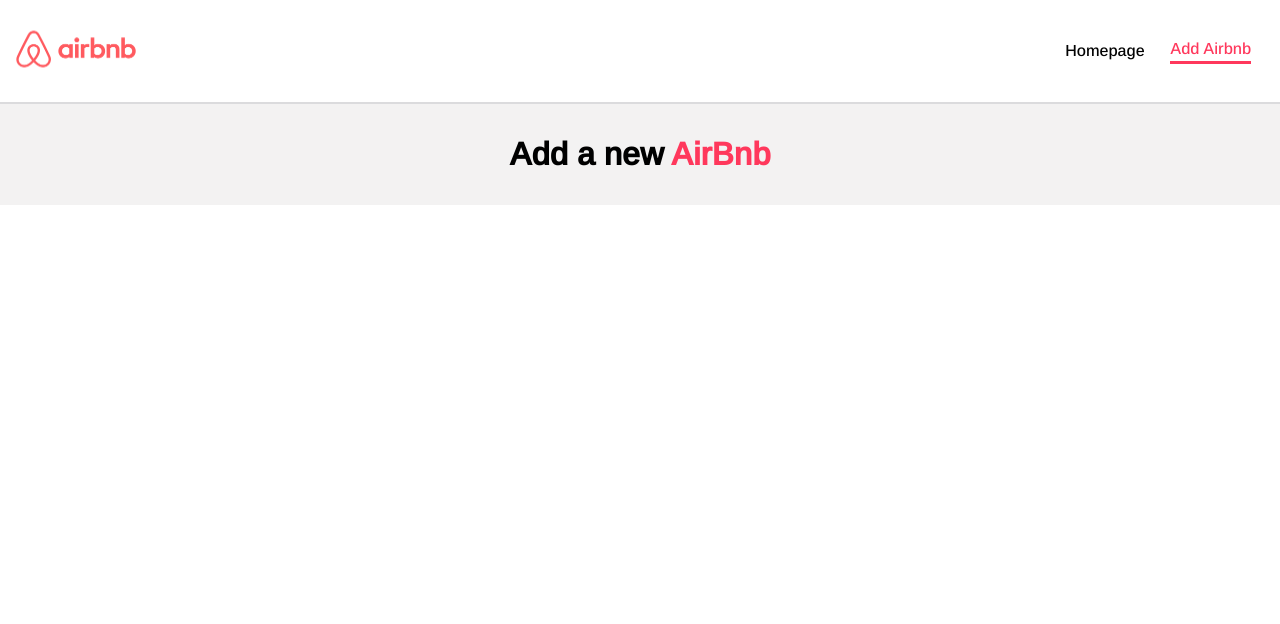
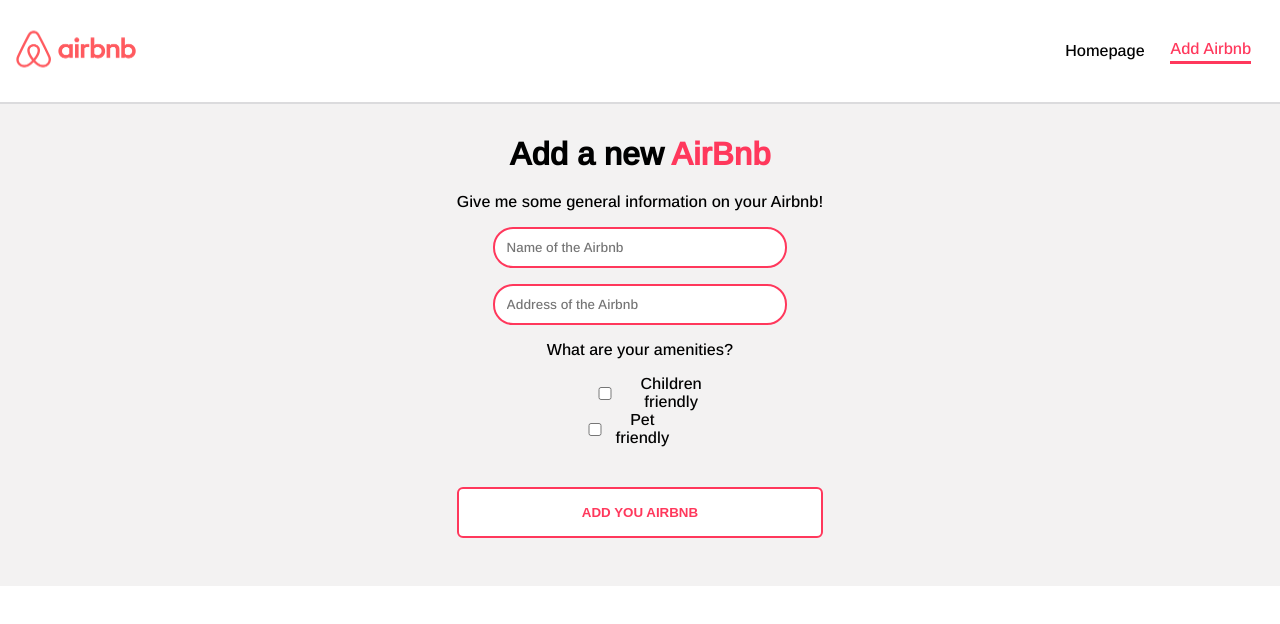
Before and after one commit to AlessioLucciola/airbnb-price-predictor, a React (Create React App) app in the folder model_testing_web_app/frontend/: page /add-new in a window 1280 px wide. Shown: the top 624 px of the page. Built offline with nearby package versions, Linux system fonts and the light colour scheme.

Commit message:
Frontend updated

```diff
--- a/model_testing_web_app/frontend/src/pages/AddAirbnb/AddAirbnb.jsx
+++ b/model_testing_web_app/frontend/src/pages/AddAirbnb/AddAirbnb.jsx
@@ -1,61 +1,112 @@
 import React, { useState } from 'react';
-import { Link } from 'react-router-dom';
+import axios from 'axios';
 
+import { Popup } from '../../components';
 import './AddAirbnb.scss';
 
 function AddAirbnb() {
-    const [formValues, setFormValues] = useState({ name: '', surname: '', email: '', phone: '', request: '', captcha: '' });
-    const [focused, setFocused] = useState({ name: false, surname: false, email: false, phone: false, request: false, captcha: false });
+  const [formValues, setFormValues] = useState({ name: '', address: '' });
   const [popup, setPopup] = useState({trigger: false, title: '', description: ''});
-    const [loading, setLoading] = useState(0);
+  const [loading, setLoading] = useState(true);
 
-    const inputs = [
-        {
+  const inputs = {
+    name: {
       id: 'i1',
       name: 'name',
       type: 'text',
-          placeholder: 'Nome*',
+      placeholder: 'Name of the Airbnb',
       label: 'name',
-          errormessage: 'The name field can\'nt be empty!',
       required: true,
-          focused: false
+      focused: false,
     },
+    address: {
+      id: 'i2',
+      name: 'address',
+      type: 'text',
+      placeholder: 'Address of the Airbnb',
+      label: 'address',
+      required: true,
+      focused: false,
+    }
+  }
+
+  const handleSubmit = async (e) => {
+    e.preventDefault();
+    setLoading(true);
+
+    let formData = {
+      name: formValues['name'],
+      surname: formValues['surname'],
+      email: formValues['email'],
+      phone: formValues['phone'],
+      request: formValues['request'],
+      captcha: formValues['captcha']
+    }
+
+    if (formValues.captcha === '') {
+      setPopup({'trigger': true, 'title': 'Si è verificato un errore!', 'description': 'Per continuare devi completare il ReCaptcha'});
+    } else {
+      axios.post('api/sendMail.php', formData)
+      .then(function (response) {
+          if (response.status === 200)
           {
-          id: 'i2',
-          name: 'surname',
-          type: 'text',
-          placeholder: 'Cognome*',
-          label: 'surname',
-          errormessage: 'The surname field can\'t be empty',
-          required: true
-        },
-        {
-          id: 'i3',
-          name: 'email',
-          type: 'text',
-          placeholder: 'Email*',
-          label: 'email',
-          errormessage: 'Inserire un indirizzo email valido!',
-          pattern: '^[a-zA-Z0-9]+@(?:[a-zA-Z0-9.])+[.]+[?:A-Za-z]+$',
-          required: true
-        },
-        {
-          id: 'i4',
-          name: 'phone',
-          type: 'text',
-          placeholder: 'Telefono*',
-          label: 'phone',
-          errormessage: 'Inserire un numero di telefono valido!',
-          pattern: '^(?:[+]?)(?:[0-9] ?){6,14}[0-9]$',
-          required: true
-        },
-      ]
+            setPopup({'trigger': true, 'title': 'Richiesta Inviata!', 'description': response.data.message});
+            setLoading(false);
+            //removeValueFromFields();
+          } else if (response.status === 500) {
+            setPopup({'trigger': true, 'title': 'Si è verificato un errore!', 'description': response.data.message});
+            setLoading(false);
+          } else if (response.status === 401) {
+            setPopup({'trigger': true, 'title': 'Si è verificato un errore!', 'description': response.data.message});
+            setLoading(false);
+          } else {
+            setPopup({'trigger': true, 'title': 'Si è verificato un errore!', 'description': response.data.message});
+            setLoading(false);
+          }
+      })
+      .catch(function (error) {
+          setPopup({'trigger': true, 'title': 'Si è verificato un errore!', 'description': 'Si è verificato un errore interno al server. Contattaci telefonicamente per risolvere il problema.'});
+          setLoading(false);
+      });
+    }
+  }
+
+  const onChange = (e) => {
+    setFormValues({...formValues, [e.target.name]: e.target.value})
+  };
+
+  const closePopup = () => {
+    setPopup({...popup, 'trigger': false});
+  }
 
   return (
     <div>
-            <div className='app__homepage app__container'>
+      <div className='app__new app__container'>
       <h1>Add a new <span className='app__homepage-title-primary-color'>AirBnb</span></h1>
+        <form className='app__new-form' onSubmit={handleSubmit}>
+          <div className='app__new-form-inputs'>
+            Give me some general information on your Airbnb!
+            <input {...inputs.name} value={formValues[inputs.name.name]} onChange={onChange} />
+            <input {...inputs.address} value={formValues[inputs.address.name]} onChange={onChange} />
+            What are your amenities?
+            <div className='app__new-form-inputs-checkboxes'>
+              <span>
+                <input type="checkbox" id="vehicle1" name="vehicle1" value="Bike" />
+                <label>Children friendly</label>
+              </span>
+              <span>
+                <input type="checkbox" id="vehicle1" name="vehicle1" value="Bike" />
+                <label>Pet friendly</label>
+              </span>
             </div>
+          </div>
+          <button type='submit'>
+            {loading ? 'Add you Airbnb' : 'Request Sent..'}
+          </button>
+        </form>
+      </div>
+
+      <Popup trigger={popup['trigger']} title={popup['title']} description={popup['description']} onClick={closePopup} />
     </div>
   )
 }
--- a/model_testing_web_app/frontend/src/pages/AddAirbnb/AddAirbnb.scss
+++ b/model_testing_web_app/frontend/src/pages/AddAirbnb/AddAirbnb.scss
@@ -0,0 +1,102 @@
+.app__new {
+    display: flex;
+    flex-direction: column;
+    justify-content: center;
+    align-items: center;
+    text-align: center;
+
+    hr {
+        width: 90%;
+        background-color: var(--black-color);
+    }
+}
+
+.app__new-form {
+    display: flex;
+    flex-direction: column;
+
+    button {
+        padding: 1rem;
+        border-radius: 6px;
+        border-color: var(--primary-color);
+        border-style: solid;
+        background-color: var(--white-color);
+        text-transform: uppercase;
+        text-decoration: none;
+        font-weight: 700;
+        color: var(--primary-color);
+        transition: all 0.1s ease-in-out;
+        margin: 1rem 0;
+        cursor: pointer;
+
+        a {
+            text-decoration: none;
+            color: var(--white-color);
+            transition: all 0.1s ease-in-out;
+        }
+
+        &:hover {
+            background-color: var(--primary-color);
+            color: var(--white-color);
+
+            a {
+                color: var(--secondary-color);
+                border-bottom-style: none
+            }
+        }
+    }
+}
+
+.app__new-form-inputs {
+    display: flex;
+    flex-direction: column;
+    justify-content: center;
+    align-items: center;
+    padding-top: 20px;
+    padding-bottom: 1.5rem;
+    font-family: var(--font-base);
+    gap: 1rem;
+
+    input {
+        width: 80%;
+        padding: 0.70rem;
+        border-radius: 20px;
+        border: solid 2px;
+        border-color: var(--primary-color);
+        background-color: var(--white-color);
+        color: var(--secondary-color);
+        font-family: var(--font-base);
+        text-decoration: none;
+        outline: none;
+        cursor: pointer;
+    }
+
+    span {
+        display: none;
+        color: var(--primary-color);
+    }
+
+    input:invalid[focused="true"] ~ span {
+        display: block;
+    }
+
+    textarea:invalid[focused="true"] ~ span {
+        display: block;
+    }
+}
+
+.app__new-form-inputs-checkboxes {
+    display: flex;
+    flex-direction: column;
+    justify-content: flex-start;
+    align-items: flex-start;
+    align-content: flex-start;
+
+    span {
+        display: flex;
+        flex-direction: row;
+        align-items: center;
+        justify-content: center;
+        color: var(--black-color);
+    }
+}
--- a/model_testing_web_app/frontend/src/pages/Homepage/Homepage.scss
+++ b/model_testing_web_app/frontend/src/pages/Homepage/Homepage.scss
@@ -9,6 +9,9 @@
 }
 
 .app__airbnb-list {
+    display: flex;
+    justify-content: center;
+    align-items: center;
     width: 80%;
 }
 
```
Lines whose indentation alone changed are shown as unchanged.
